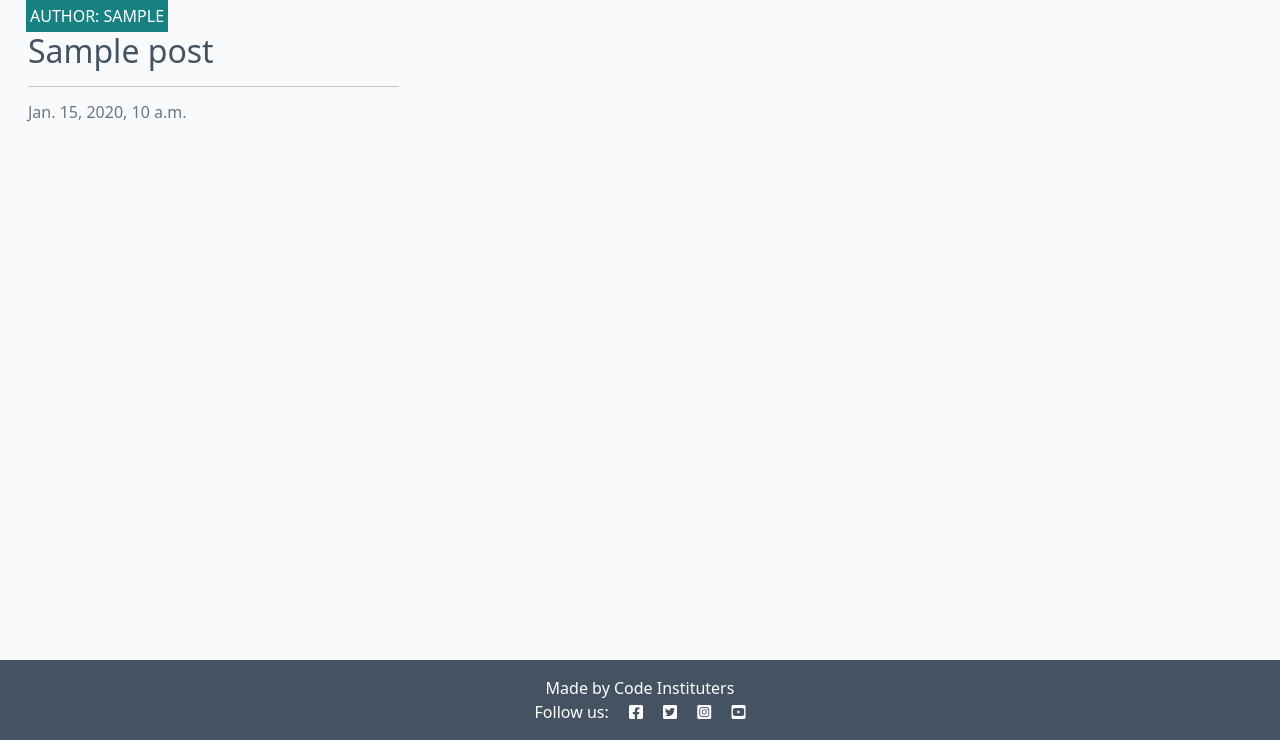
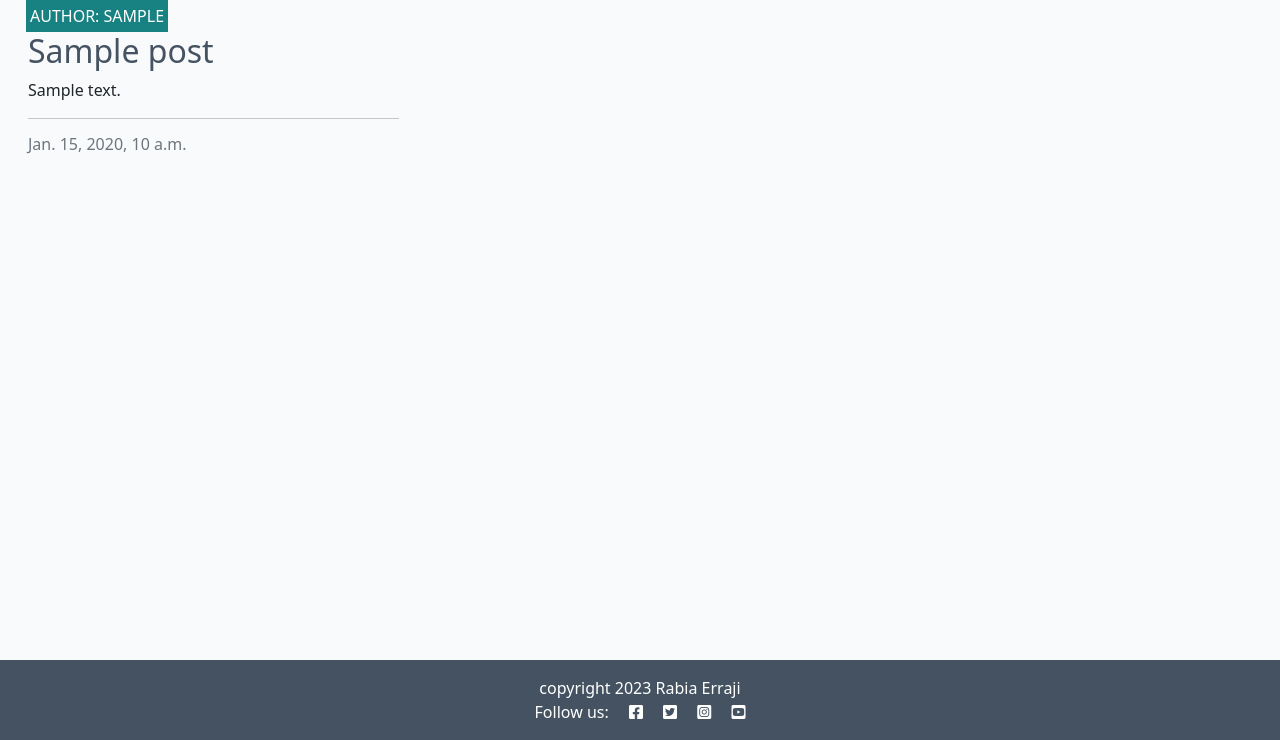
Before and after one commit to sunrise-rab/django-blog, a Django app: page / in a window 1280 px wide. Shown: the part 60-800 px from the top of the page. Run offline with Django 4.2, Linux system fonts and the light colour scheme; tables that the repository leaves empty hold one stand-in row (values such as "Sample post"); parts of the project's set-up code (start-up, migrations or seed data) failed here and were passed over; some libraries are stand-ins or nearby versions.

Commit message:
Add post excerpt to the home page

```diff
--- a/blog/templates/blog/index.html
+++ b/blog/templates/blog/index.html
@@ -21,6 +21,8 @@
                             <a href="#" class="post-link">
                                 <h2 class="card-title">{{ post.title }}</h2>
                             </a>
+                                <p class="card-text"> {{ post.excerpt}}</p>
+
 
                             <hr />
                             <p class="card-text text-muted h6">{{ post.created_on}}
@@ -50,3 +52,7 @@
 
 <!-- index.html content ends here -->
 {% endblock %}
+
+{% block copyright%}
+    copyright 2023 Rabia Erraji
+{% endblock %}
--- a/templates/base.html
+++ b/templates/base.html
@@ -39,7 +39,7 @@
                 <ul class="navbar-nav me-auto mb-2 mb-lg-0">
                     <li class="nav-item">
                         <a class="nav-link {% if request.path == home_url %}active{% endif %}" aria-current="page"
-                            href="#">Home</a>
+                            href="{% url 'home' %}">Home</a>
                     </li>
 
                 </ul>
@@ -60,7 +60,11 @@
 
     <!-- Footer -->
     <footer class="footer mt-auto py-3 dark-bg">
-        <p class="m-0 text-center text-white">Made by Code Instituters</p>
+        <p class="m-0 text-center text-white">
+            {% block copyright %}
+            Made by Code Instituters
+            {% endblock copyright %}
+        </p>
         <p class="m-0 text-center text-white">Follow us: <i class="fab fa-facebook-square ms-3"></i>
             <i class="fab fa-twitter-square ms-3"></i>
             <i class="fab fa-instagram-square ms-3"></i>
```
